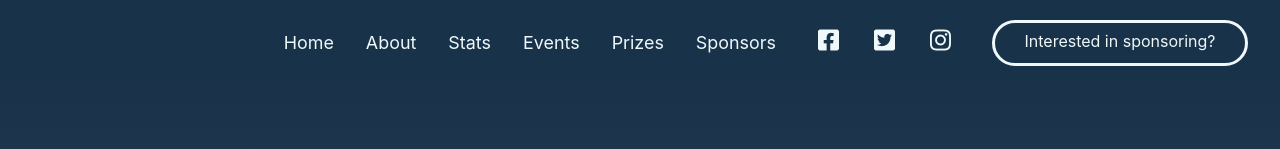
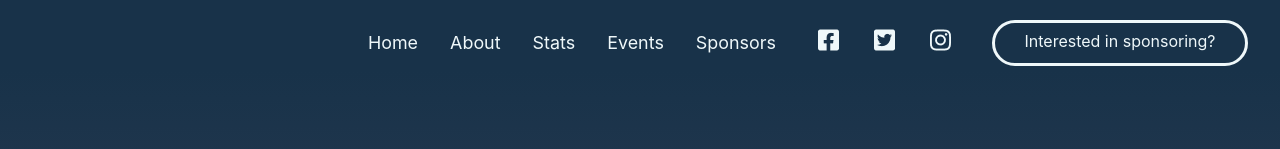
Before and after one commit to Devsoc-BPGC/quark-hackathon, a React (Create React App) app: page / in a window 1280 px wide. Shown: the top 149 px of the page. Built offline with nearby package versions, Linux system fonts and the light colour scheme.

Commit message:
removes_prizes

```diff
--- a/src/Components/Navbar.jsx
+++ b/src/Components/Navbar.jsx
@@ -25,7 +25,6 @@ export const Navbar = () => {
     { text: 'About', link: '#about' },
     { text: 'Stats', link: '#stats' },
     { text: 'Events', link: '#events' },
-    { text: 'Prizes', link: '#prizes' },
     { text: 'Sponsors', link: '#sponsorshipcta' },
   ];
   return (
```
